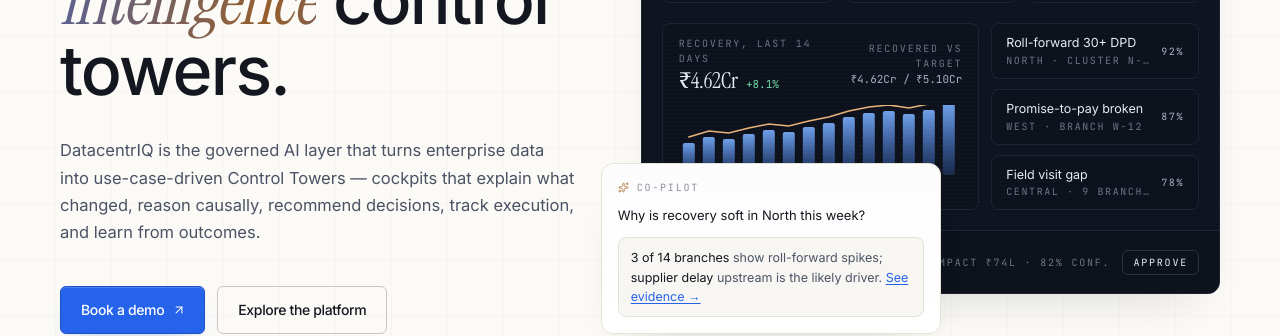
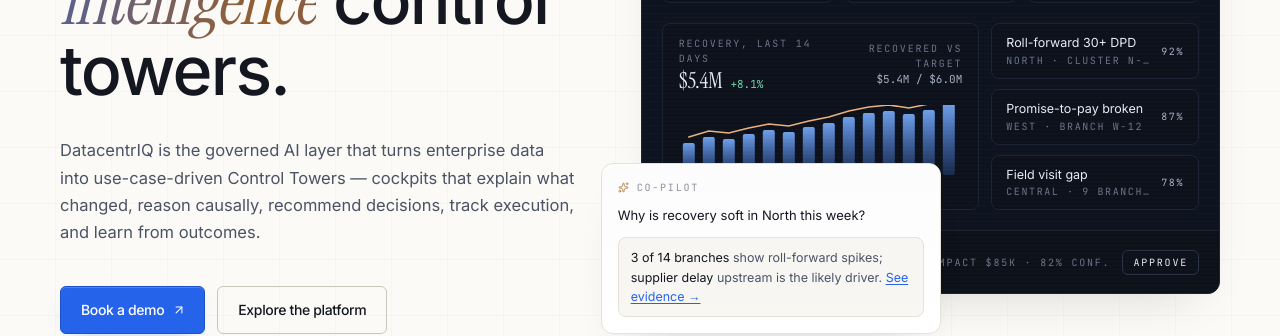
Before and after one commit to amitrathore/datacentriq-web, a Next.js app: page / in a window 1280 px wide. Shown: the part 533-869 px from the top of the page. Built offline with nearby package versions, Linux system fonts and the light colour scheme.

Commit message:
Convert all example currency values to USD

```diff
--- a/app/page.tsx
+++ b/app/page.tsx
@@ -483,9 +483,9 @@
               system as a learnable signal.
             </p>
             <div className="mt-10 grid grid-cols-3 gap-3 max-w-md">
-              <Stat label="Expected" value="₹74L" tone="ink" />
-              <Stat label="Actual" value="₹61L" tone="good" />
-              <Stat label="Variance" value="−₹13L" tone="warn" />
+              <Stat label="Expected" value="$85K" tone="ink" />
+              <Stat label="Actual" value="$70K" tone="good" />
+              <Stat label="Variance" value="−$15K" tone="warn" />
             </div>
             <p className="mt-4 text-[12.5px] text-ink-mute leading-[1.6] max-w-md">
               <span className="font-mono text-[10.5px] tracking-[0.2em] uppercase text-accent">
@@ -657,14 +657,14 @@
     domain: "NBFC · BFSI",
     blurb:
       "Prioritize customers, optimize field actions, and learn which interventions drove recovery.",
-    metric: "₹4.62Cr recovered · +8.1%",
+    metric: "$5.4M recovered · +8.1%",
   },
   {
     name: "Revenue Recovery",
     domain: "Retail · Commerce",
     blurb:
       "Recover lost revenue from stockouts, supplier delays, and allocation gaps with simulated interventions.",
-    metric: "₹74L impact · 82% conf.",
+    metric: "$85K impact · 82% conf.",
   },
   {
     name: "Customer 360",
--- a/components/tower-mock.tsx
+++ b/components/tower-mock.tsx
@@ -85,7 +85,7 @@
         </div>
         <div className="flex items-center gap-3 shrink-0">
           <span className="font-mono text-[10px] tracking-[0.18em] uppercase text-ink-mute">
-            Impact ₹74L · 82% conf.
+            Impact $85K · 82% conf.
           </span>
           <span className="rounded-md border border-border-strong px-2.5 py-1 font-mono text-[10px] tracking-[0.18em] uppercase text-ink">
             Approve
@@ -162,7 +162,7 @@
           </div>
           <div className="mt-1 flex items-baseline gap-2">
             <span className="font-display text-[22px] leading-none tracking-tight text-ink">
-              ₹4.62Cr
+              $5.4M
             </span>
             <span className="text-[11px] font-mono text-good">+8.1%</span>
           </div>
@@ -172,7 +172,7 @@
             Recovered vs target
           </div>
           <div className="font-mono text-[11px] text-ink-dim">
-            ₹4.62Cr / ₹5.10Cr
+            $5.4M / $6.0M
           </div>
         </div>
       </div>
--- a/lib/verticals-data.ts
+++ b/lib/verticals-data.ts
@@ -71,7 +71,7 @@
           "Roll-back rate",
           "Promise-to-pay conversion",
           "Promise-to-pay kept rate",
-          "Cost per recovered rupee",
+          "Cost per recovered dollar",
           "Visit completion rate",
           "Visit-to-recovery conversion",
         ],
@@ -142,7 +142,7 @@
           "Promise-to-pay conversion",
           "Route efficiency",
           "Agent capacity utilization",
-          "Cost per recovered rupee",
+          "Cost per recovered dollar",
         ],
         causal: [
           "Does more visit count improve recovery?",
@@ -160,7 +160,7 @@
     pitch:
       "Move from static MIS and collection dashboards to an operational Collections Control Tower. DatacentrIQ connects customers, loans, repayments, field visits, branches, agents, risk segments, and outcomes into a governed ontology — identifying who needs attention, why, what to do, and whether the action worked.",
     outcome: [
-      { label: "Recovered", value: "₹4.62Cr", tone: "good" },
+      { label: "Recovered", value: "$5.4M", tone: "good" },
       { label: "Roll-back", value: "+1.2 pp", tone: "good" },
       { label: "Visits/rep", value: "+18%", tone: "ink" },
     ],
@@ -289,7 +289,7 @@
     pitch:
       "Operate retail through Control Towers that identify revenue leakage, supplier risk, promotion margin loss, and store productivity gaps. DatacentrIQ explains what changed, identifies likely drivers, simulates inventory reallocation or promotion pause, recommends decisions, tracks execution, and measures recovered revenue.",
     outcome: [
-      { label: "Impact", value: "₹74L", tone: "ink" },
+      { label: "Impact", value: "$85K", tone: "ink" },
       { label: "Confidence", value: "82%", tone: "good" },
       { label: "Stores", value: "12", tone: "ink" },
     ],
@@ -400,7 +400,7 @@
     outcome: [
       { label: "Incremental", value: "+22%", tone: "good" },
       { label: "Saturated", value: "3 creators", tone: "ink" },
-      { label: "LTV lift", value: "+₹1,840", tone: "good" },
+      { label: "LTV lift", value: "+$22", tone: "good" },
     ],
   },
   {
@@ -506,7 +506,7 @@
       "Operate through Control Towers for distributor performance, inventory allocation, tasting room conversion, wine club retention, and vintage margin. DatacentrIQ connects inventory, sales, distributors, customers, campaigns, and outcomes — recommending better allocation, pricing, promotion, and retention decisions.",
     outcome: [
       { label: "Club retention", value: "+9.4%", tone: "good" },
-      { label: "DTC margin", value: "+₹38/btl", tone: "good" },
+      { label: "DTC margin", value: "+$0.50/btl", tone: "good" },
       { label: "Aging risk", value: "−21%", tone: "good" },
     ],
   },
```
